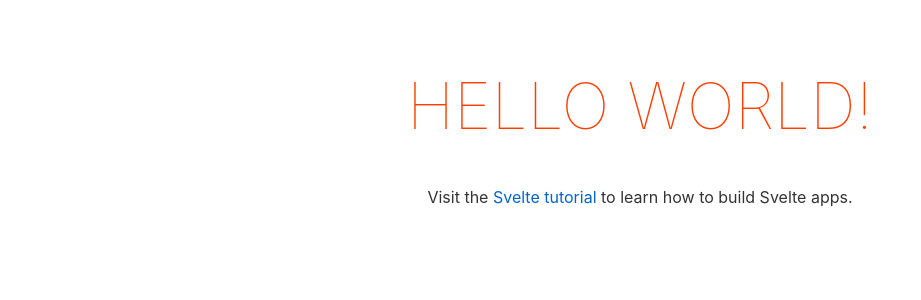
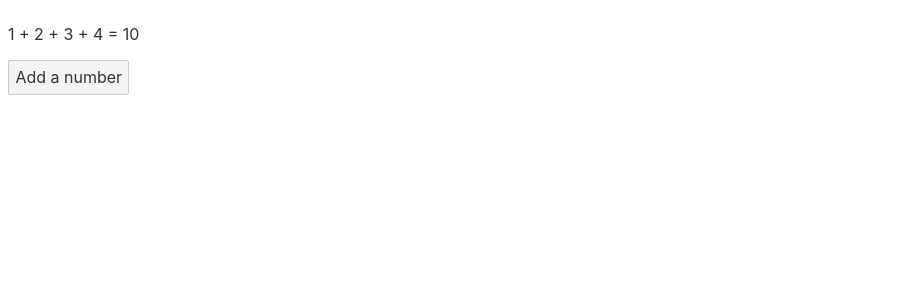
Before and after one commit to azufb/JSONMaker, a Svelte app: page / in a window 1280 px wide. Shown: the top 300 px of the page, without its empty margins (0-921 px from the left). Built offline with nearby package versions, Linux system fonts and the light colour scheme.

Commit message:
チュートリアル1〜2

```diff
--- a/src/App.svelte
+++ b/src/App.svelte
@@ -1,30 +1,15 @@
 <script>
-	export let name;
+  let numbers = [1, 2, 3, 4];
+
+  function addNumber() {
+    //numbers.push(numbers.length + 1);
+    //numbers = [...numbers, numbers.length + 1];
+    numbers[numbers.length] = numbers.length + 1;
+  }
+
+  $: sum = numbers.reduce((t, n) => t + n, 0);
 </script>
 
-<main>
-	<h1>Hello {name}!</h1>
-	<p>Visit the <a href="https://svelte.dev/tutorial">Svelte tutorial</a> to learn how to build Svelte apps.</p>
-</main>
+<p>{numbers.join(' + ')} = {sum}</p>
 
-<style>
-	main {
-		text-align: center;
-		padding: 1em;
-		max-width: 240px;
-		margin: 0 auto;
-	}
-
-	h1 {
-		color: #ff3e00;
-		text-transform: uppercase;
-		font-size: 4em;
-		font-weight: 100;
-	}
-
-	@media (min-width: 640px) {
-		main {
-			max-width: none;
-		}
-	}
-</style>
+<button on:click={addNumber}> Add a number </button>
--- /dev/null
+++ b/src/Nested.svelte
@@ -0,0 +1,7 @@
+<p>This is another paragraph.</p>
+
+<style>
+  p {
+    color: pink;
+  }
+</style>
--- a/src/main.js
+++ b/src/main.js
@@ -1,10 +1,7 @@
 import App from './App.svelte';
 
 const app = new App({
-	target: document.body,
-	props: {
-		name: 'world'
-	}
+  target: document.body,
 });
 
 export default app;
```
